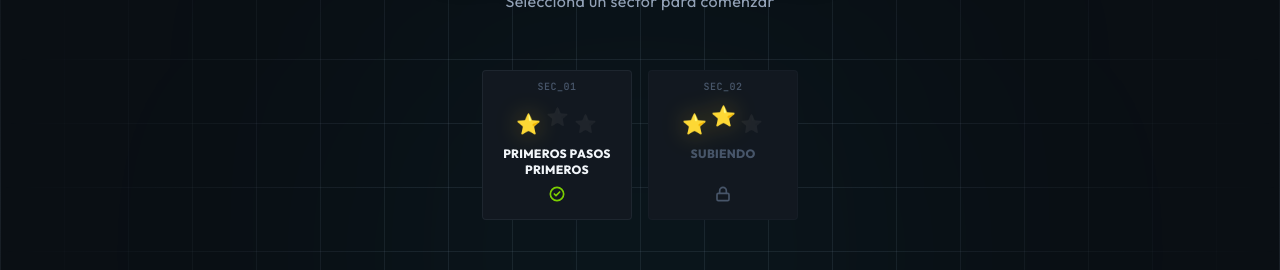
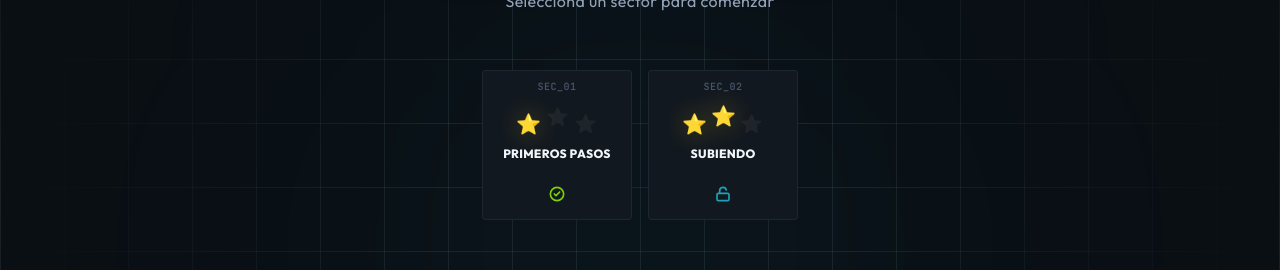
Before and after one commit to AletzMan/stepwise-game, a React (Vite) app: page /levels in a window 1280 px wide. Shown: the part 197-467 px from the top of the page. Built offline with nearby package versions, Linux system fonts and the light colour scheme.

Commit message:
fix(levels): desbloquear más niveles y ajustes
- Levels: desbloquear hasta 3 niveles para pruebas
- levels: agregar comentarios sobre mapa
- es.json: ajustes menores en traducciones

```diff
--- a/src/game/levels.ts
+++ b/src/game/levels.ts
@@ -46,6 +46,10 @@ const LEVEL_1: LevelData = {
     id: 1,
     name: 'First Steps',
     description: 'Walk forward and activate the goal tiles. Simple!',
+    //Crea mapa de 15 x 15
+    // map: Array(11).fill(Array(11).fill({ h: 0, t: T.GRAY })),
+
+
     map: [
         [{ h: 0, t: T.GRAY }, { h: 0, t: T.GRAY }, { h: 0, t: T.GRAY }, { h: 0, t: T.BLUE },],
     ],
--- a/src/locales/es.json
+++ b/src/locales/es.json
@@ -64,7 +64,7 @@
         "unlocked": "DESBLOQUEADO"
       },
       "1": {
-        "name": "Primeros Pasos primeros",
+        "name": "Primeros Pasos",
         "description": "Camina hacia adelante y activa las casillas objetivo. ¡Simple!"
       },
       "2": {
--- a/src/routes/Levels.tsx
+++ b/src/routes/Levels.tsx
@@ -65,7 +65,7 @@ export default function Levels() {
                     {LEVELS.map((level, index) => {
                         // Simulación de estados para darle dinamismo visual a la UI
                         // (Puedes reemplazar esto luego con tu lógica real de progreso/LocalStorage)
-                        const isUnlocked = index <= 0;
+                        const isUnlocked = index <= 2;
                         const isCompleted = index < 1;
 
                         return (
```
